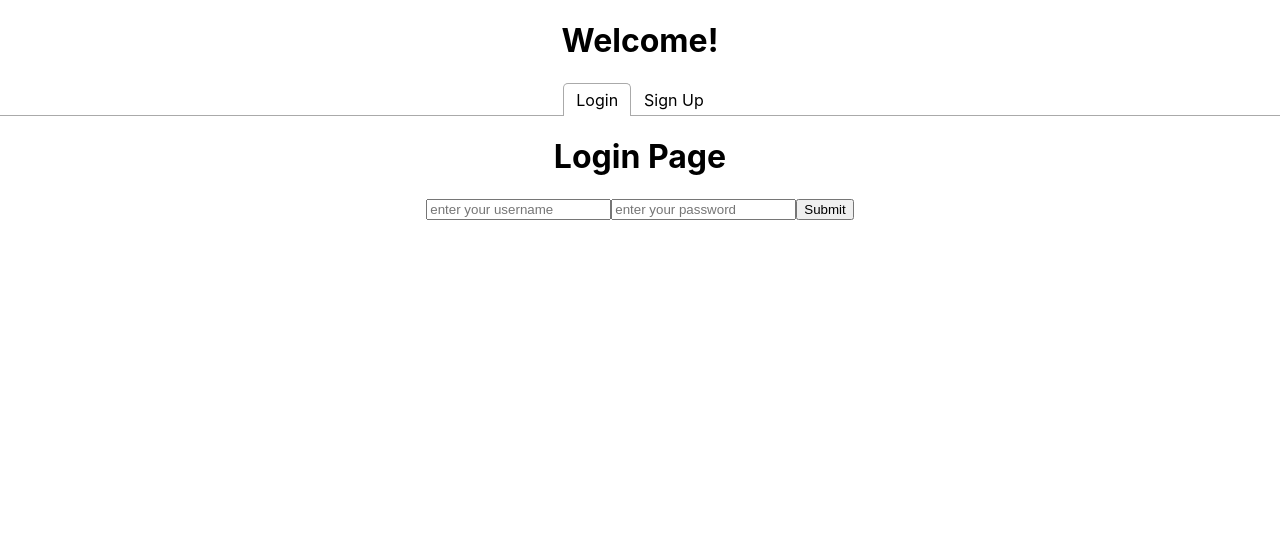
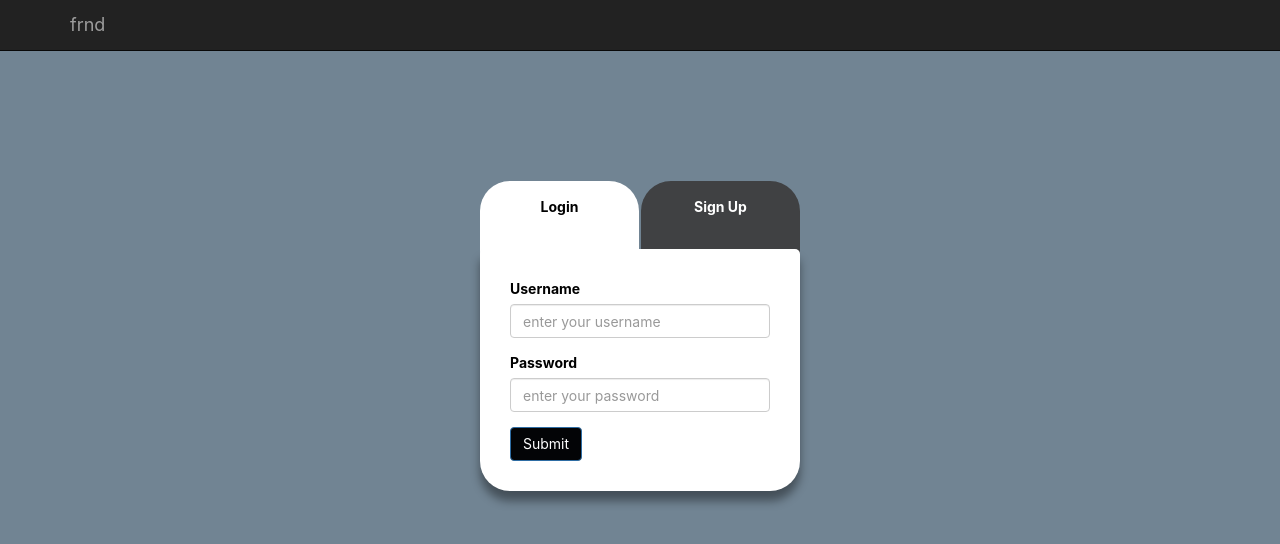
Before and after one commit to chakradeb/frnd, a React (Create React App) app in the folder client/: page /login in a window 1280 px wide. Shown: the top 544 px of the page. Built offline with nearby package versions, Linux system fonts and the light colour scheme; the HTML template or start-up script is replaced by a standard one.

Commit message:
Add bootstraps and custom styles

```diff
--- a/client/public/index.html
+++ b/client/public/index.html
@@ -8,6 +8,7 @@
       name="description"
       content="Web site created using create-react-app"
     />
+    <link rel="stylesheet" href="https://maxcdn.bootstrapcdn.com/bootstrap/3.3.7/css/bootstrap.min.css" integrity="sha384-BVYiiSIFeK1dGmJRAkycuHAHRg32OmUcww7on3RYdg4Va+PmSTsz/K68vbdEjh4u" crossorigin="anonymous">
     <script src="https://kit.fontawesome.com/5aef3d163a.js" crossorigin="anonymous" defer></script>
     <title>React App</title>
   </head>
--- a/client/src/App.js
+++ b/client/src/App.js
@@ -2,12 +2,16 @@ import React from 'react';
 import { BrowserRouter as Router } from 'react-router-dom';
 
 import routes from "./routes";
+import Header from "./components/Header";
 
 const App = function () {
   return (
-      <Router>
-        {routes}
-      </Router>
+      <React.Fragment>
+          <Header/>
+          <Router>
+              {routes}
+          </Router>
+      </React.Fragment>
   )
 };
 
--- /dev/null
+++ b/client/src/components/Header.js
@@ -0,0 +1,32 @@
+import React, {Component} from "react";
+
+class Header extends Component {
+    logout() {
+        window.localStorage.clear();
+    }
+
+    renderLogout() {
+        if(window.localStorage.username) {
+            return (
+                <div className="collapse navbar-collapse navHeaderCollapse">
+                    <ul className="nav navbar-nav navbar-right text-center">
+                        <li><a href="/" onClick={this.logout}>logout</a></li>
+                    </ul>
+                </div>
+            )
+        }
+    }
+
+    render() {
+        return (
+            <div className="navbar navbar-inverse navbar-static-top">
+                <div className="container">
+                    <a href="/" className="navbar-brand">frnd</a>
+                    {this.renderLogout()}
+                </div>
+            </div>
+        )
+    }
+}
+
+export default Header;
--- a/client/src/components/LoginAndSignup.css
+++ b/client/src/components/LoginAndSignup.css
@@ -1,3 +1,80 @@
-.container {
+body {
+    background: #718493;
+}
+
+.tab {
+    width: auto;
+    height: 40vh;
+    display: flex;
+    justify-content: center;
+    align-items: center;
+}
+
+.tab h1 {
+    position: absolute;
+    top: 0;
+    left: 0;
+}
+
+
+@media only screen and (min-width: 451px) {
+    .form-content {
+        width: 25%;
+        height: auto;
+        margin: 0 auto;
+        position: relative;
+    }
+}
+
+@media only screen and (max-width: 450px) {
+    .form-content {
+        width: 80%;
+        height: auto;
+        margin: 0 auto;
+        position: relative;
+    }
+}
+
+.nav {
+    display: flex;
+    list-style: none;
+    padding-left: 0;
+    margin-bottom: 0;
+}
+
+.nav-pills {
+    width: 100%;
+}
+
+.nav-item {
+    width: 50%;
+}
+
+.nav-pills .nav-link {
+    margin: 0;
+    font-weight: bold;
+    padding: 10% 0;
     text-align: center;
+    background: #404143;
+    color: #fff;
+    border-radius: 30px;
+    height: 100px;
 }
+
+.react-tabs__tab--selected .nav-link {
+    background: #fff;
+    color: #000;
+}
+
+.tab-content {
+    position: absolute;
+    width: 100%;
+    height: auto;
+    margin-top: -10%;
+    background: #fff;
+    color: #000;
+    border-radius: 5px 5px 30px 30px;
+    z-index: 1000;
+    box-shadow: 0px 10px 10px rgba(0, 0, 0, 0.4);
+    padding: 30px;
+}
--- a/client/src/components/LoginAndSignup.js
+++ b/client/src/components/LoginAndSignup.js
@@ -1,7 +1,6 @@
 import React, {Component} from "react";
 import {Tab, TabList, TabPanel, Tabs} from "react-tabs";
 
-import 'react-tabs/style/react-tabs.css';
 import './LoginAndSignup.css';
 
 import LoginPage from "../pages/login";
@@ -14,22 +13,29 @@ class LandingPage extends Component {
 
     render() {
         return (
-            <div className="container">
-                <h1>Welcome!</h1>
-                <Tabs>
-                    <TabList>
-                        <Tab>Login</Tab>
-                        <Tab>Sign Up</Tab>
+            <React.Fragment>
+                <div className="tab">
+                <Tabs className="form-content">
+                    <TabList className="nav nav-pills">
+                        <Tab className="nav-item">
+                            <div className="nav-link">Login</div>
+                        </Tab>
+                        <Tab className="nav-item">
+                            <div className="nav-link">Sign Up</div>
+                        </Tab>
                     </TabList>
 
+                    <div className="tab-content">
                         <TabPanel>
                             <LoginPage/>
                         </TabPanel>
                         <TabPanel>
                             <SignupPage/>
                         </TabPanel>
+                    </div>
                 </Tabs>
                 </div>
+            </React.Fragment>
         )
     }
 }
--- a/client/src/pages/login.js
+++ b/client/src/pages/login.js
@@ -33,8 +33,10 @@ class LoginPage extends Component {
     render() {
         return (
             <div>
-                <h1>Login Page</h1>
+                <div className="form-group">
+                    <label>Username</label>
                     <input
+                        className="form-control is-valid"
                         id="username"
                         placeholder="enter your username"
                         required={true}
@@ -42,7 +44,12 @@ class LoginPage extends Component {
                             (e) => this.setState({username: e.target.value})
                         }
                     />
+                </div>
+
+                <div className="form-group">
+                    <label>Password</label>
                     <input
+                        className="form-control is-valid"
                         id="password"
                         type="password"
                         placeholder="enter your password"
@@ -51,7 +58,8 @@ class LoginPage extends Component {
                             (e) => this.setState({password: e.target.value})
                         }
                     />
-                <button onClick={this.submitAction}>Submit</button>
+                </div>
+                <button className="btn btn-primary" style={{ backgroundColor: "#030406" }} onClick={this.submitAction}>Submit</button>
             </div>
         )
     }
--- a/client/src/pages/signup.js
+++ b/client/src/pages/signup.js
@@ -29,7 +29,6 @@ class SignupPage extends Component {
             }).then(function (res) {
                 localStorage.setItem("authToken", res.data.token)
                 localStorage.setItem("username", res.data.username)
-                frndServer.defaults.headers.common["authToken"] = res.data.token
                 window.location.href = "/profile/abc";
             }).catch(function (err) {
                 console.error("signup failed: ", err)
@@ -40,8 +39,10 @@ class SignupPage extends Component {
     render() {
         return (
             <div>
-                <h1>Sign Up Page</h1>
+                <div className="form-group">
+                    <label>Username</label>
                     <input
+                        className="form-control is-valid"
                         id="username"
                         placeholder="choose a username"
                         required={true}
@@ -49,7 +50,12 @@ class SignupPage extends Component {
                             (e) => this.setState({username: e.target.value})
                         }
                     />
+                </div>
+
+                <div className="form-group">
+                    <label>Email</label>
                     <input
+                        className="form-control is-valid"
                         id="email"
                         placeholder="choose a email"
                         required={true}
@@ -57,7 +63,12 @@ class SignupPage extends Component {
                             (e) => this.setState({email: e.target.value})
                         }
                     />
+                </div>
+
+                <div className="form-group">
+                    <label>Gender</label>
                     <select
+                        className="form-control"
                         id="gender"
                         value={this.state.gender}
                         onChange={
@@ -69,7 +80,12 @@ class SignupPage extends Component {
                         <option value="female">Female</option>
                         <option value="prefer not to say">Prefer not to say</option>
                     </select>
+                </div>
+
+                <div className="form-group">
+                    <label>Password</label>
                     <input
+                        className="form-control is-valid"
                         id="password1"
                         type="password"
                         placeholder="choose a password"
@@ -78,7 +94,12 @@ class SignupPage extends Component {
                             (e) => this.setState({password1: e.target.value})
                         }
                     />
+                </div>
+
+                <div className="form-group">
+                    <label>Verify Password</label>
                     <input
+                        className="form-control is-valid"
                         id="password2"
                         type="password"
                         placeholder="re-enter the password"
@@ -87,7 +108,9 @@ class SignupPage extends Component {
                             (e) => this.setState({password2: e.target.value})
                         }
                     />
-                <button onClick={this.submitAction}>Submit</button>
+                </div>
+
+                <button className="btn btn-primary" style={{ backgroundColor: "#030406" }} onClick={this.submitAction}>Submit</button>
             </div>
         )
     }
```
Lines whose indentation alone changed are shown as unchanged.
